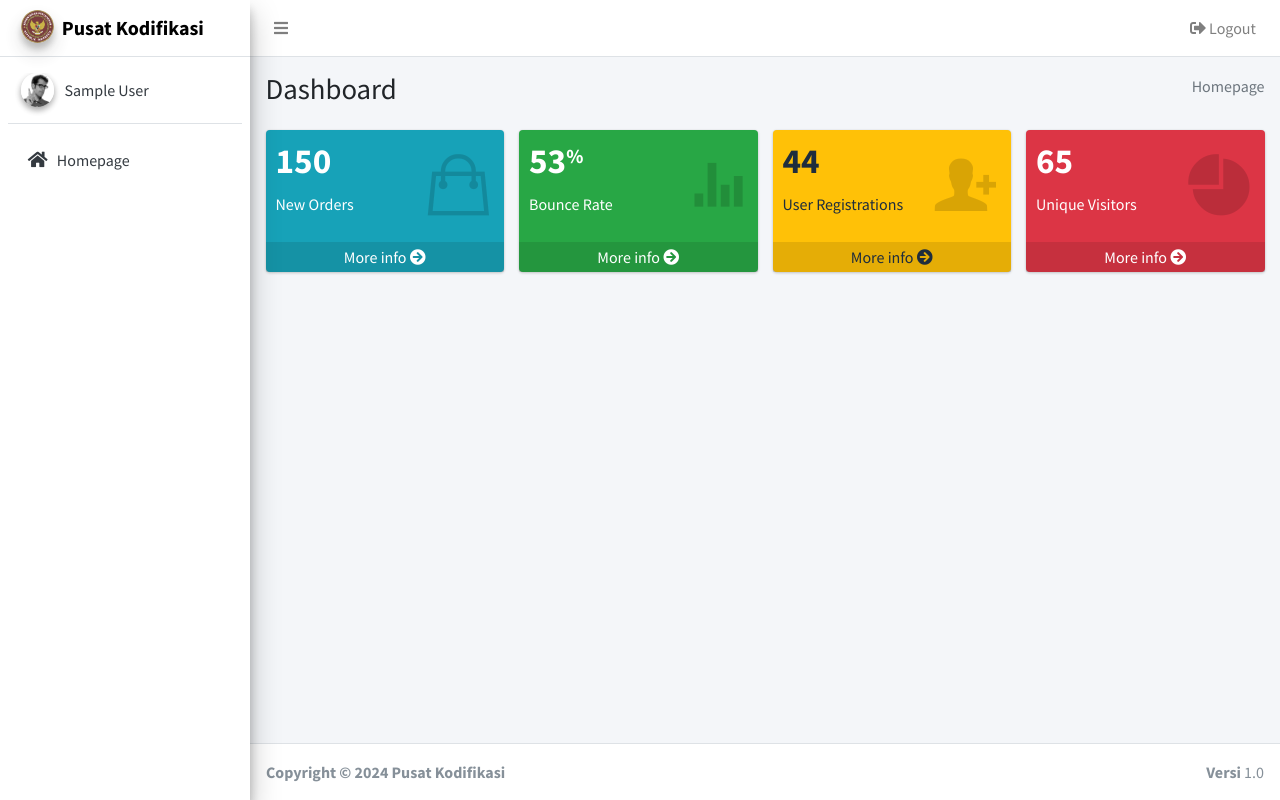
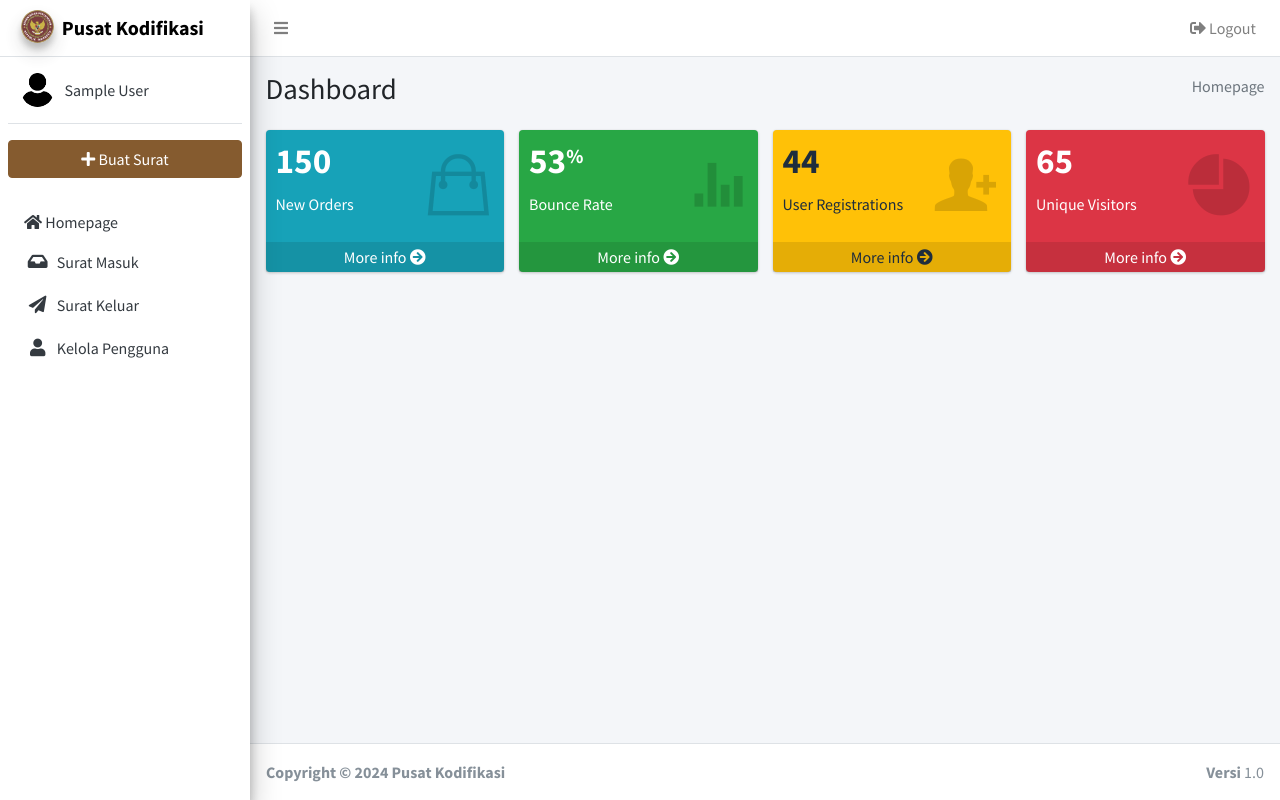
Before and after one commit to munovrizall/sistem-persuratan-puskod-php, a PHP site: page /tata-usaha/homepage.php in a window 1280 px wide. Run offline with PHP 8.4, Linux system fonts and the light colour scheme; the visitor is signed in with stand-in values (Sample User, id 1); some libraries are stand-ins or nearby versions.

Commit message:
sidebar layout completed

```diff
--- a/components/sidebar.php
+++ b/components/sidebar.php
@@ -6,7 +6,7 @@ $namaLengkap = $_SESSION['namaLengkap'];
 <!-- Main Sidebar Container -->
 <aside class="main-sidebar sidebar-light-primary elevation-4">
     <!-- Brand Logo -->
-    <a href="index3.html" class="brand-link">
+    <a href="/sistem-persuratan-puskod/tata-usaha/homepage.php" class="brand-link">
         <img src="/sistem-persuratan-puskod/assets/image/logo-kemhan.png" class="brand-image img-circle elevation-3" style="opacity: .8">
         <span class="brand-text font-weight-bold">Pusat Kodifikasi</span>
     </a>
@@ -16,10 +16,10 @@ $namaLengkap = $_SESSION['namaLengkap'];
         <!-- Sidebar user panel (optional) -->
         <div class="user-panel mt-3 pb-3 mb-3 d-flex">
             <div class="image">
-                <img src="/sistem-persuratan-puskod/adminlte/dist/img/user2-160x160.jpg" class="img-circle elevation-2" alt="User Image">
+                <img src="/sistem-persuratan-puskod/assets/image/user.png" class="img-circle" alt="User Image">
             </div>
             <div class="info">
-                <a href="#" class="d-block"><?php echo $namaLengkap?></a>
+                <a href="#" class="d-block"><?php echo $namaLengkap ?></a>
             </div>
         </div>
 
@@ -28,15 +28,59 @@ $namaLengkap = $_SESSION['namaLengkap'];
         <nav class="mt-2">
             <ul class="nav nav-pills nav-sidebar flex-column" data-widget="treeview" role="menu" data-accordion="false">
                 <li class="nav-item">
-                    <a href="/sistem-persuratan-puskod/tata-usaha/homepage.php" class="nav-link
+                <li>
+                    <button onclick="window.location.href='/sistem-persuratan-puskod/tata-usaha/buat_surat.php'" class="btn btn-block btn-primary" style="margin-bottom: 24px">
+                        <i class="nav-icon fas fa-plus"></i> Buat Surat
+                    </button>
+                </li>
+                <a href="/sistem-persuratan-puskod/tata-usaha/homepage.php" class="nav-link
                     <?php
                     echo (
                         strpos($_SERVER['REQUEST_URI'], 'sistem-persuratan-puskod/tata-usaha/homepage.php')
                     )
                         ? 'active' : ''; ?>">
-                        <i class="nav-icon fas fa-home"></i>
+                    <i class="nav-icon fas fa-home"></i>
+                    <p>
+                        Homepage
+                    </p>
+                </a>
+                </li>
+                <li class="nav-item">
+                    <a href="/sistem-persuratan-puskod/tata-usaha/homepage.php" class="nav-link
+                    <?php
+                    echo (
+                        strpos($_SERVER['REQUEST_URI'], 'sistem-persuratan-puskod/tata-usaha/surat-masuk.php')
+                    )
+                        ? 'active' : ''; ?>">
+                        <i class="nav-icon fas fa-inbox"></i>
                         <p>
-                            Homepage
+                            Surat Masuk
+                        </p>
+                    </a>
+                </li>
+                <li class="nav-item">
+                    <a href="/sistem-persuratan-puskod/tata-usaha/homepage.php" class="nav-link
+                    <?php
+                    echo (
+                        strpos($_SERVER['REQUEST_URI'], 'sistem-persuratan-puskod/tata-usaha/surat-keluar.php')
+                    )
+                        ? 'active' : ''; ?>">
+                        <i class="nav-icon fas fa-paper-plane"></i>
+                        <p>
+                            Surat Keluar
+                        </p>
+                    </a>
+                </li>
+                <li class="nav-item">
+                    <a href="/sistem-persuratan-puskod/tata-usaha/homepage.php" class="nav-link
+                    <?php
+                    echo (
+                        strpos($_SERVER['REQUEST_URI'], 'sistem-persuratan-puskod/tata-usaha/kelola-pengguna.php')
+                    )
+                        ? 'active' : ''; ?>">
+                        <i class="nav-icon fas fa-user"></i>
+                        <p>
+                            Kelola Pengguna
                         </p>
                     </a>
                 </li>
```
Also changed, not shown: assets/image/user.png (added).
